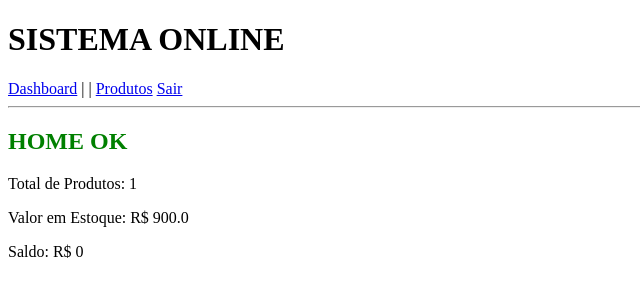
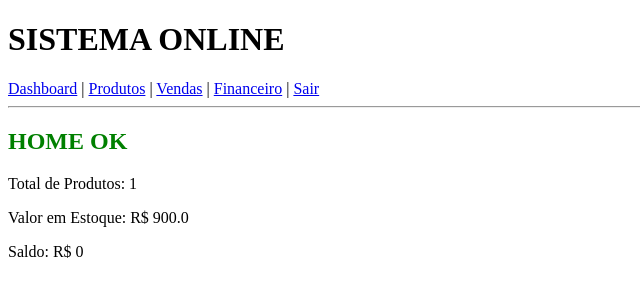
Before and after one commit to Vanin822/meu_app, a Flask app: page /home in a window 1280 px wide. Shown: the top 300 px of the page, without its empty margins (0-640 px from the left). Run offline with Flask 3, Linux system fonts and the light colour scheme; the visitor is signed in with stand-in values (Sample User, id 1); data comes from the database, SQL or seed files in the repository; data that the repository does not hold is empty.

Commit message:
base completo corrigido

```diff
--- a/templates/base.html
+++ b/templates/base.html
@@ -1,15 +1,20 @@
 <!DOCTYPE html>
-<html>
+<html lang="pt-br">
 <head>
+    <meta charset="UTF-8">
     <title>Sistema</title>
 </head>
 <body>
 
 <h1>SISTEMA ONLINE</h1>
 
-<a href="/home">Dashboard</a> |
-| <a href="/produtos">Produtos</a>
-<a href="/logout">Sair</a>
+<nav>
+    <a href="/home">Dashboard</a> |
+    <a href="/produtos">Produtos</a> |
+    <a href="/vendas">Vendas</a> |
+    <a href="/financeiro">Financeiro</a> |
+    <a href="/logout">Sair</a>
+</nav>
 
 <hr>
 
```
